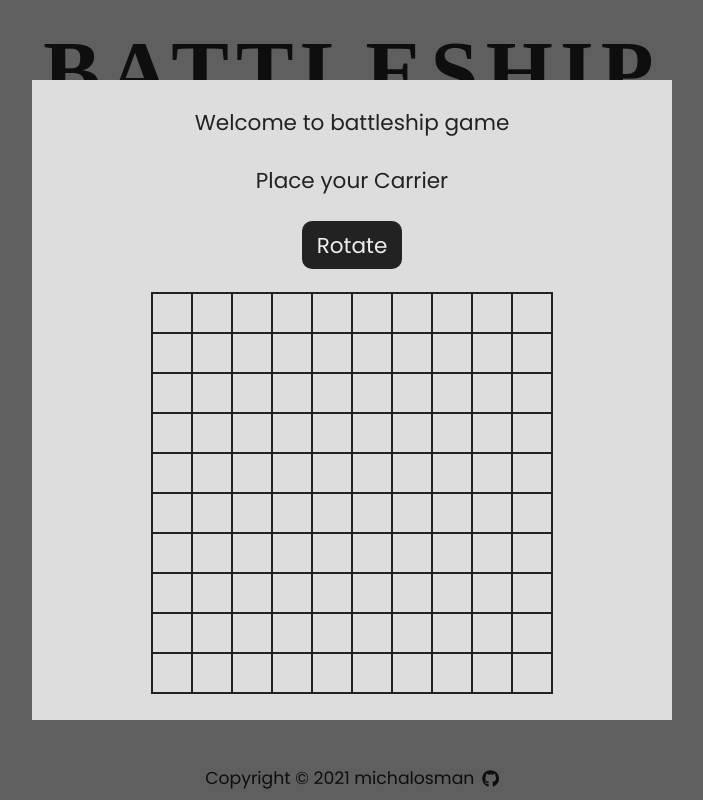
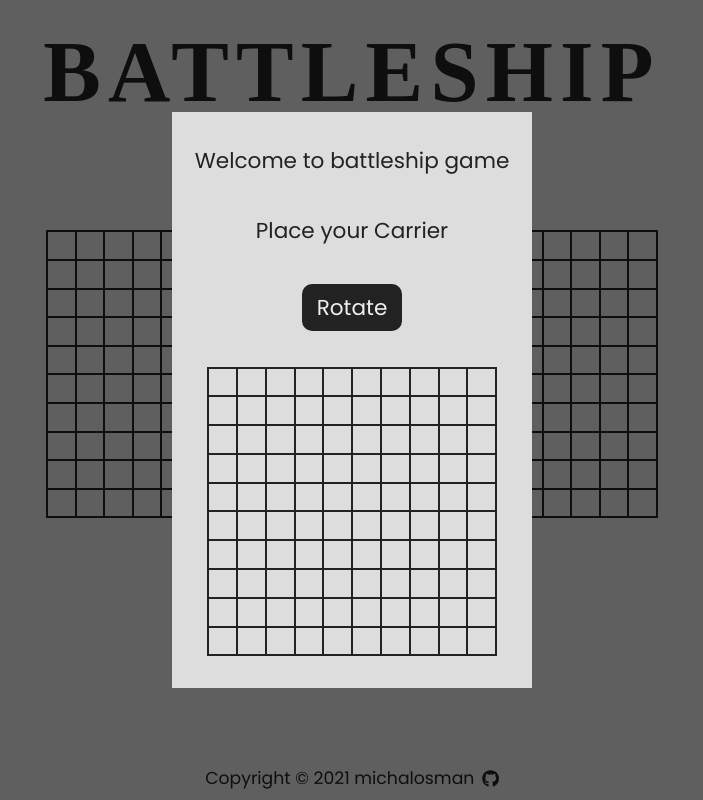
Before and after one commit to michalosman/battleship, a React (Create React App) app: page / in a window 1280 px wide. Shown: the whole page, without its empty margins (288-991 px from the left). Built offline with nearby package versions, Linux system fonts and the light colour scheme; a web font is replaced by a local one.

Commit message:
Add basic RWD

```diff
--- a/src/components/Game/Game.tsx
+++ b/src/components/Game/Game.tsx
@@ -114,6 +114,10 @@ const Boards = styled.div`
   align-items: center;
   justify-content: center;
   gap: 5rem;
+
+  @media (max-width: 768px) {
+    flex-direction: column;
+  }
 `
 
 export default Game
--- a/src/components/Game/StartScreen.tsx
+++ b/src/components/Game/StartScreen.tsx
@@ -118,19 +118,19 @@ const SetupWindow = styled.div`
   flex-direction: column;
   align-items: center;
   justify-content: space-around;
-  width: 50%;
-  height: 80%;
+  width: 50rem;
+  height: 80rem;
   padding: ${({ theme }) => theme.padding.md};
   background-color: ${({ theme }) => theme.colors.light.secondary};
 `
 
 const Board = styled.div`
   display: grid;
-  grid-template-columns: repeat(10, 40px);
-  grid-template-rows: repeat(10, 40px);
-  width: 402px;
-  height: 402px;
-  border: 1px solid ${({ theme }) => theme.colors.dark.primary};
+  grid-template-columns: repeat(10, 4rem);
+  grid-template-rows: repeat(10, 4rem);
+  width: 40.2rem;
+  height: 40.2rem;
+  border: 0.1rem solid ${({ theme }) => theme.colors.dark.primary};
 `
 
 interface IField {
@@ -138,7 +138,7 @@ interface IField {
 }
 
 const Field = styled.div<IField>`
-  border: 1px solid ${({ theme }) => theme.colors.dark.primary};
+  border: 0.1rem solid ${({ theme }) => theme.colors.dark.primary};
   cursor: pointer;
 
   ${({ isFilled }) =>
@@ -155,8 +155,8 @@ interface IFieldHover {
 
 const FieldHover = styled.div<IFieldHover>`
   position: relative;
-  height: 38px;
-  width: 38px;
+  height: 3.8rem;
+  width: 3.8rem;
 
   &:hover {
     background-color: ${({ theme }) => theme.colors.green};
@@ -164,13 +164,13 @@ const FieldHover = styled.div<IFieldHover>`
     ${({ isVertical, shipLength }) =>
       isVertical &&
       css`
-        height: calc(38px + 40px * ${shipLength - 1});
+        height: calc(3.8rem + 4rem * ${shipLength - 1});
       `}
 
     ${({ isVertical, shipLength }) =>
       !isVertical &&
       css`
-        width: calc(38px + 40px * ${shipLength - 1}); ;
+        width: calc(3.8rem + 4rem * ${shipLength - 1}); ;
       `}
   }
 `
--- a/src/components/Header.tsx
+++ b/src/components/Header.tsx
@@ -12,6 +12,10 @@ const HeaderWrapper = styled.header`
   letter-spacing: 1rem;
   line-height: 1;
   text-align: center;
+
+  @media (max-width: 768px) {
+    font-size: 7rem;
+  }
 `
 
 export default Header
--- a/src/components/Main.tsx
+++ b/src/components/Main.tsx
@@ -11,6 +11,10 @@ const Main = () => {
 
 const MainWrapper = styled.main`
   margin-top: 12rem;
+
+  @media (max-width: 768px) {
+    margin-top: 3rem;
+  }
 `
 
 export default Main
```
